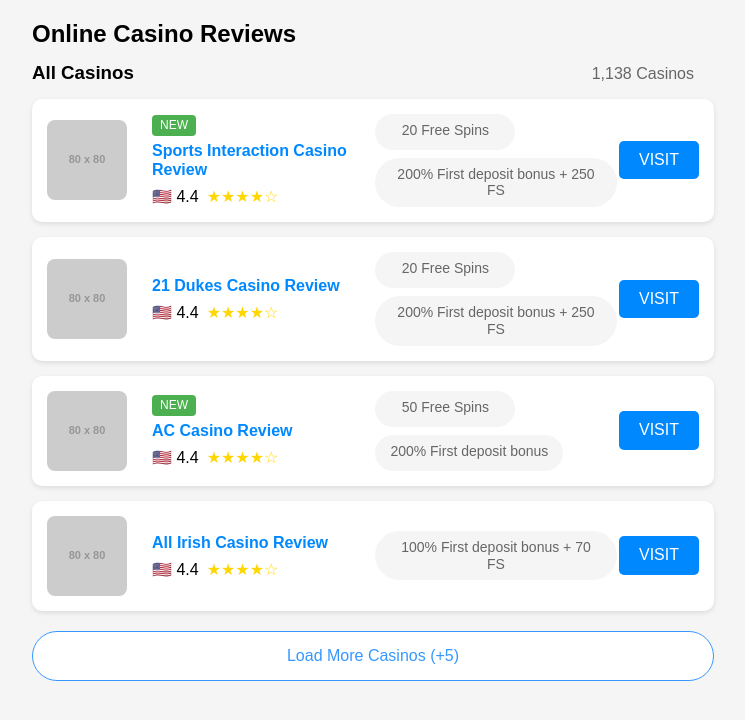
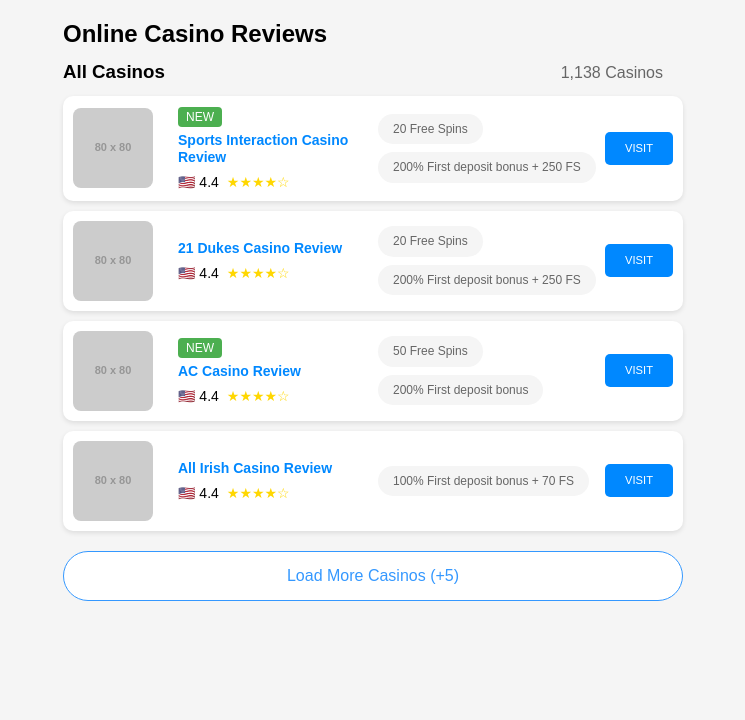
Before and after one commit to NataliiaTom/Gocows, a website built with Parcel: page src/index.html in a window 1280 px wide. Shown: the whole page, without its empty margins (267-1012 px from the left). Built offline with nearby package versions, Linux system fonts and the light colour scheme; placeholder pictures from the web are drawn by us.

Commit message:
decrease size

```diff
--- a/src/style.css
+++ b/src/style.css
@@ -23,7 +23,7 @@
 .container {
   max-width: 1000px;
   margin: 0 auto;
-  width: 55%;
+  width: 50%;
 }
 
 h1 {
@@ -52,8 +52,8 @@
 .casino-card {
   background: white;
   border-radius: 10px;
-  padding: 15px;
-  margin-bottom: 15px;
+  padding: 10px;
+  margin-bottom: 10px;
   display: flex;
   justify-content: space-between;
   align-items: center;
@@ -77,7 +77,7 @@
 .casino-details h3 {
   color: #0088ff;
   margin-bottom: 8px;
-  font-size: 16px;
+  font-size: 14px;
 }
 
 .new-badge {
@@ -94,12 +94,12 @@
   display: flex;
   align-items: center;
   gap: 8px;
-  font-size: 16px;
+  font-size: 14px;
 }
 
 .stars {
   color: #ffd700;
-  font-size: 16px;
+  font-size: 14px;
 }
 
 .bonus-info {
@@ -111,7 +111,7 @@
   gap: 8px;
   justify-content: center;
   align-items: flex-start;
-  font-size: 14px;
+  font-size: 12px;
 }
 
 .bonus-info div {
@@ -119,11 +119,11 @@
   padding: 8px 15px;
   border-radius: 25px;
   color: #666;
-  min-height: 36px;
+  /* min-height: 36px; */
   text-align: center;
   background-color: #f5f5f5;
   width: auto;
-  min-width: 140px;
+  /* min-width: 140px; */
 }
 
 .bonus-info div:only-child {
@@ -240,7 +240,7 @@
 select,
 textarea {
   font-family: inherit;
-  font-size: 100%;
+  font-size: 70%;
   line-height: 1.15;
   margin: 0;
 }
```
